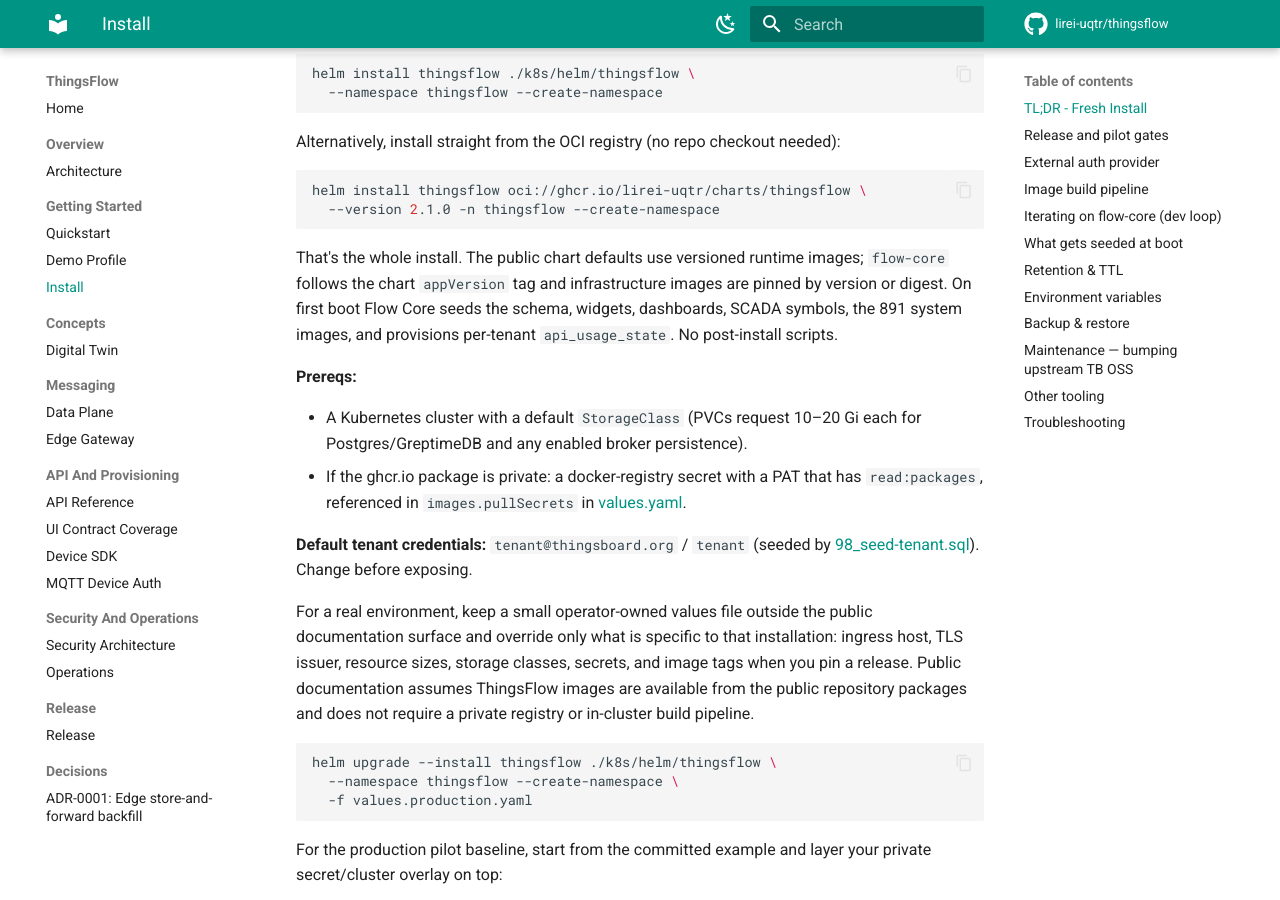
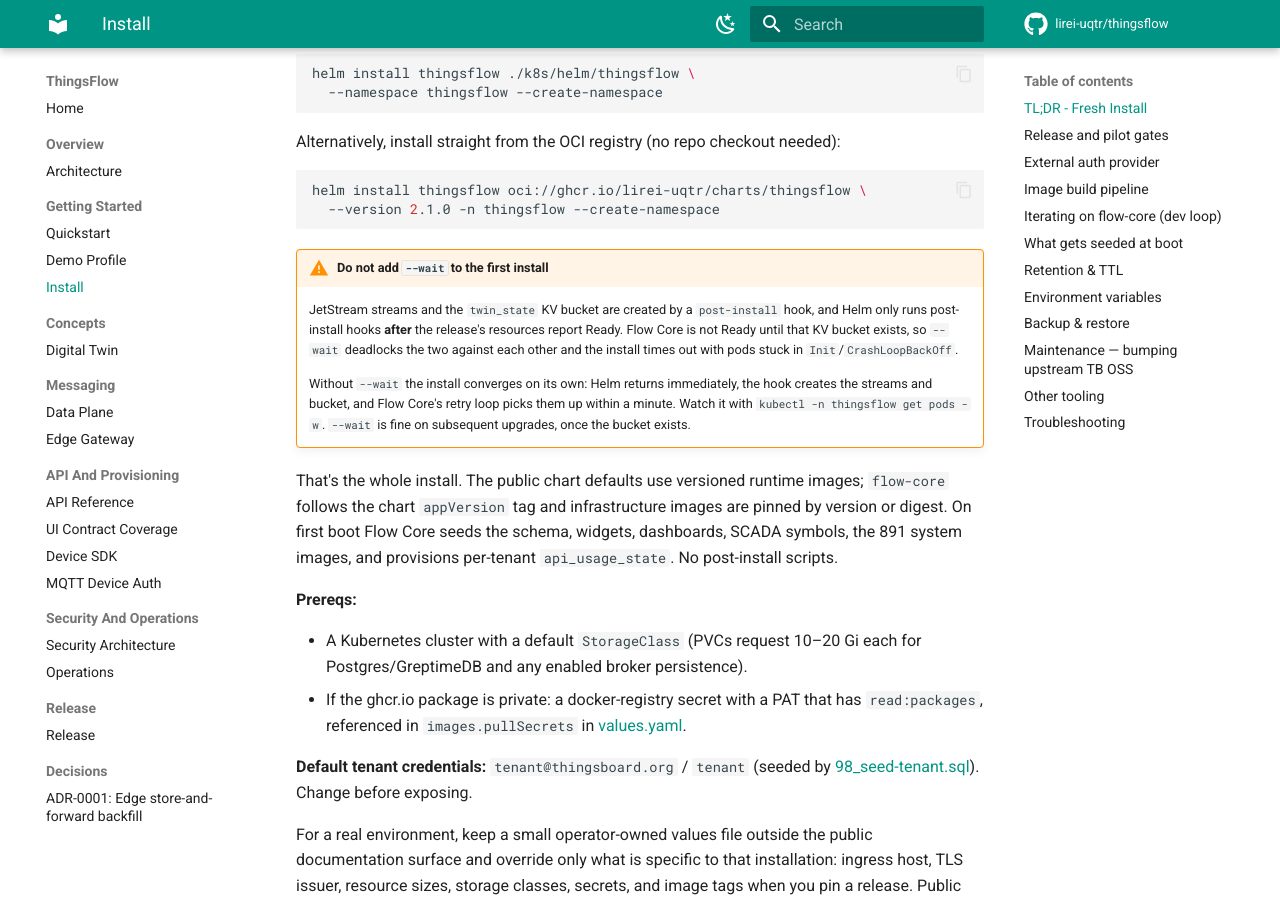
Before and after one commit to lirei-lab/thingsflow, an MkDocs documentation site: the page built from docs/INSTALL.md, in a window 1280 px wide and 900 px high, scrolled down 547 px. Built offline with MkDocs 1.6.1 and Material for MkDocs 9.7.7, drawn with Linux system fonts in a browser that asks for light colours; comment, search, counter and statistics services are not loaded.

Commit message:
docs+contract: fresh-install findings from a full teardown/reinstall
Verified a clean install by deleting the test namespace (PVCs included)
and installing from scratch. Two real findings:

- `helm install --wait` DEADLOCKS on first install: the JetStream
  streams and twin_state KV come from a post-install hook, Helm runs
  post-install hooks only after resources are Ready, and Flow Core is not
  Ready until that bucket exists. The documented command (no --wait)
  converges in ~1 min; documented as a warning rather than papered over
  by letting Flow Core create the bucket itself, which would create it
  with default storage/TTL instead of the values-driven config.
- The two RPC contract entries expect 404 (device not found), which only
  holds when flowCore.rpc.enabled=true. The chart default keeps RPC off
  by design, where the honest answer is 501. Annotated both entries.

Fresh install verified: 13/13 pods Ready, bootstrap Complete, demo login
OK, 18 devices seeded, telemetry flowing, and anonymous telemetry reads
return 401 from first boot.

Co-Authored-By: Claude Opus 5 (1M context) <noreply@anthropic.com>

````diff
--- a/docs/INSTALL.md
+++ b/docs/INSTALL.md
@@ -33,6 +33,19 @@ needed):
 helm install thingsflow oci://ghcr.io/lirei-uqtr/charts/thingsflow \
   --version 2.1.0 -n thingsflow --create-namespace
 ```
+
+!!! warning "Do not add `--wait` to the first install"
+    JetStream streams and the `twin_state` KV bucket are created by a
+    `post-install` hook, and Helm only runs post-install hooks **after** the
+    release's resources report Ready. Flow Core is not Ready until that KV
+    bucket exists, so `--wait` deadlocks the two against each other and the
+    install times out with pods stuck in `Init`/`CrashLoopBackOff`.
+
+    Without `--wait` the install converges on its own: Helm returns
+    immediately, the hook creates the streams and bucket, and Flow Core's
+    retry loop picks them up within a minute. Watch it with
+    `kubectl -n thingsflow get pods -w`. `--wait` is fine on subsequent
+    upgrades, once the bucket exists.
 
 That's the whole install. The public chart defaults use versioned runtime
 images; `flow-core` follows the chart `appVersion` tag and infrastructure images
````
Also changed, not shown: 1 other file.
